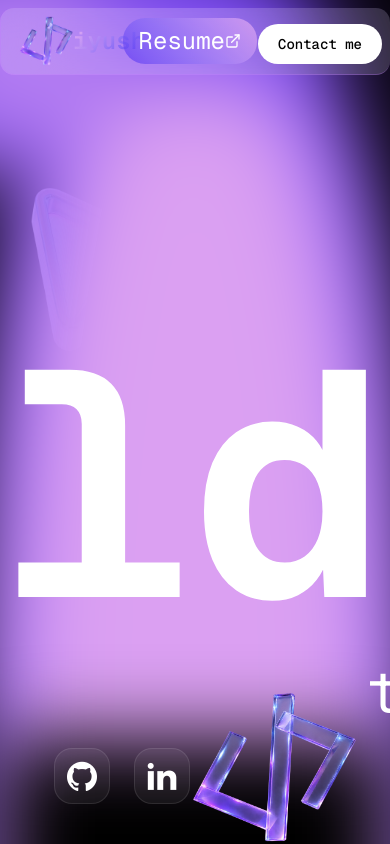
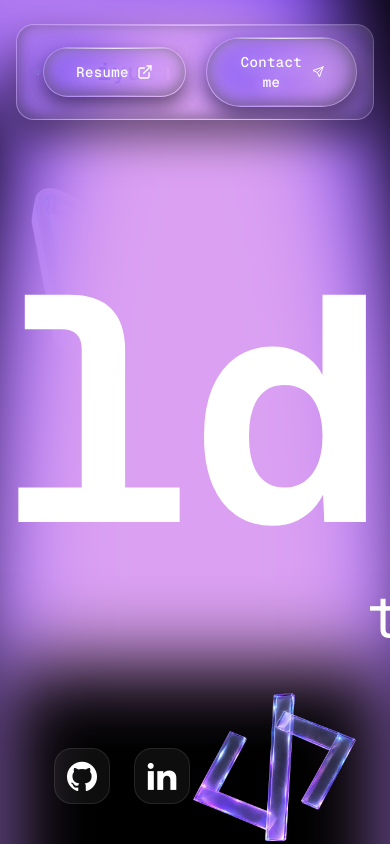
Before and after one commit to Piyush-D-E-V/My-Portfolio, a Next.js app: page / in a window 390 px wide. Shown: the top 844 px of the page. Built offline with nearby package versions, Linux system fonts and the light colour scheme.

Commit message:
added project and details in the stack

```diff
--- a/app/page.tsx
+++ b/app/page.tsx
@@ -4,14 +4,17 @@ import FeaturedProjects from "@/components/FeaturedProjects";
 import HeroSection from "@/components/Herosection";
 import Mailsection from "@/components/Mailsection";
 import SkillSection from "@/components/SkillSection";
-import Aboutme from "@/components/ui/Aboutme";
+import Aboutme from "@/components/Aboutme";
 import React from "react";
 
 const page = () => {
   return (
     <div className="bg-black text-white">
-      <HeroSection />
-      <div className="absolute w-full h-50 bg-linear-0 from-black to-transparent "></div>
+      <div>
+        <HeroSection />
+        <div className="absolute w-full h-50 bg-linear-0 from-black to-transparent "></div>
+      </div>
+
       <FadeIn>
         <div className="mt-15 gap-20 flex flex-col">
           <h1 className="flex justify-center text-6xl">Featured Projects</h1>
@@ -42,16 +45,22 @@ const page = () => {
       </FadeIn>
 
       <FadeIn>
-        <div>
-          <h1 className=" mt-20 flex justify-center text-6xl">All Projects</h1>
+        <div className="flex flex-col gap-0 mt-20">
+          <h1 className="absolute top-20 flex justify-start pl-15 text-6xl font-bold z-50">
+            All Projects
+          </h1>
           <AllProjectStack />
         </div>
       </FadeIn>
       <FadeIn>
         <SkillSection />
       </FadeIn>
-      <Aboutme />
-      <Mailsection/>
+      <FadeIn>
+        <Aboutme />
+      </FadeIn>
+      <FadeIn>
+        <Mailsection />
+      </FadeIn>
     </div>
   );
 };
--- a/components/ui/Aboutme.tsx
+++ b/components/Aboutme.tsx
@@ -1,11 +1,11 @@
 'use client'
-import ScrollReveal from './ScrollReveal'
+import ScrollReveal from './ui/ScrollReveal'
 
 const Aboutme = () => {
   return (
-    <section className="flex flex-col gap-8 pb-12 pt-32 px-6 max-w-4xl mx-auto">
+    <section className="flex flex-col gap-8 pb-12 pt-32 px-6 max-w-7xl mx-auto relative">
+      <h1 className='absolute top-15 text-6xl z-50 font-bold left-0'>About Me</h1>
     <div className='text-3xl md:text-5xl lg:text-6xl text-gray-200 leading-tight md:leading-snug font-bold tracking-tight'>
-
 
 <ScrollReveal
   baseOpacity={0.1}
--- a/components/Navbar/Navbar.tsx
+++ b/components/Navbar/Navbar.tsx
@@ -1,15 +1,67 @@
-import React from 'react'
+'use client'
+import React, { useState, useEffect } from 'react'
 import NavbarRight from './NavbarItems/NavbarRight'
 import NavbarLeft from './NavbarItems/NavbarLeft'
 
 const Navbar = () => {
+  // State to track if the navbar should be visible or hidden
+  const [isVisible, setIsVisible] = useState(true);
+
+  useEffect(() => {
+    // We use a simple variable inside the effect to track the last scroll position
+    // without triggering unnecessary React re-renders.
+    let lastScrollY = window.scrollY;
+
+    const handleScroll = () => {
+      const currentScrollY = window.scrollY;
+
+      // If we scroll down AND we are past the top 80 pixels of the page, hide it!
+      if (currentScrollY > lastScrollY && currentScrollY > 80) {
+        setIsVisible(false);
+      } else {
+        // If we scroll up (or if we are at the very top), show it!
+        setIsVisible(true);
+      }
+
+      // Update the tracking variable for the next scroll event
+      lastScrollY = currentScrollY;
+    };
+
+    // Attach the listener
+    window.addEventListener('scroll', handleScroll, { passive: true });
+
+    // Cleanup the listener when the component unmounts
+    return () => {
+      window.removeEventListener('scroll', handleScroll);
+    };
+  }, []);
+
   return (
-    <div className='flex justify-self-center max-w-300 w-full text-2xl bg-white/15 backdrop-blur-2xl px-2 py-2 mt-2 rounded-xl z-30 border-purple-400/30 border-l border-b'>
-      <div className='flex w-full justify-between items-center'>
-          <NavbarRight/>
-        <NavbarLeft/>
+    // 1. The Dynamic Wrapper
+    // Notice the Tailwind template literal at the end that swaps classes based on the `isVisible` state
+    <div
+      className={`fixed top-6 left-1/2 -translate-x-1/2 w-full max-w-[1200px] px-4 z-[100] transition-all duration-500 ease-[cubic-bezier(0.16,1,0.3,1)] ${
+        isVisible ? 'translate-y-0 opacity-100' : '-translate-y-[150%] opacity-0 pointer-events-none'
+      }`}
+    >
+
+      {/* 2. The Hollow Glass Shell */}
+      <div className='relative w-full flex justify-between items-center bg-white/5 backdrop-blur-xl px-4 py-3 rounded-2xl border border-white/20 shadow-[inset_0_2px_15px_rgba(255,255,255,0.15),inset_0_-2px_15px_rgba(0,0,0,0.5),0_20px_40px_rgba(0,0,0,0.5)] overflow-hidden'>
+
+        {/* 3. The Specular Highlights */}
+        <div className="absolute top-0 inset-x-0 h-[1px] bg-gradient-to-r from-transparent via-white/50 to-transparent"></div>
+        <div className="absolute bottom-0 inset-x-0 h-[1px] bg-gradient-to-r from-transparent via-white/10 to-transparent"></div>
+
+        {/* 4. Subtle Ambient Inner Glow */}
+        <div className="absolute inset-0 bg-gradient-to-r from-[#5E35F2]/5 via-[#EAAEF2]/5 to-[#5E35F2]/5 pointer-events-none"></div>
+
+        {/* 5. The Content Layout */}
+        <div className='relative z-10 flex w-full justify-between items-center text-lg'>
+          <NavbarRight />
+          <NavbarLeft />
+        </div>
+
       </div>
-
     </div>
   )
 }
--- a/components/Navbar/NavbarItems/ContactButton.tsx
+++ b/components/Navbar/NavbarItems/ContactButton.tsx
@@ -2,7 +2,7 @@
 
 export default function ContactButton() {
   const handleContactClick = () => {
-    // 1. Build the Gmail compose URL (pre-filled with your email and a subject)
+    // 1. Build the Gmail compose URL
     const gmailUrl = `https://mail.google.com/mail/?view=cm&fs=1&to=piyush140705@gmail.com&su=New Connection Initiated`;
 
     // 2. Define the size of the floating window
@@ -25,19 +25,37 @@ export default function ContactButton() {
     <button
       type="button"
       onClick={handleContactClick}
-      className="
-        rounded-full
-        bg-white
-        px-5
-        py-2.5
-        text-sm
-        font-medium
-        text-black
-        transition
-        hover:bg-white/90
-      "
+      className="relative group inline-flex items-center justify-center outline-none bg-transparent border-none p-0 cursor-pointer"
     >
-      Contact me
+      {/* 1. The Light Source (Behind the glass) */}
+      <div className="absolute inset-0 rounded-full bg-gradient-to-r from-[#5E35F2] via-[#a364f2] to-[#EAAEF2] opacity-70 blur-[20px] group-hover:opacity-100 group-hover:blur-[25px] transition-all duration-500 scale-95 group-hover:scale-105"></div>
+
+      {/* 2. The Hollow Glass Shell */}
+      <div className="relative flex items-center gap-3 px-8 py-3.5 rounded-full
+        bg-white/5 backdrop-blur-xl border border-white/20
+        shadow-[inset_0_2px_15px_rgba(255,255,255,0.2),inset_0_-2px_15px_rgba(0,0,0,0.5),0_10px_20px_rgba(0,0,0,0.5)]
+        active:scale-95 transition-all duration-300 overflow-hidden"
+      >
+
+        {/* 3. The Specular Highlights (Sharp glass reflections) */}
+        <div className="absolute top-0 inset-x-0 h-[1px] bg-gradient-to-r from-transparent via-white/80 to-transparent"></div>
+        <div className="absolute bottom-0 inset-x-0 h-[1px] bg-gradient-to-r from-transparent via-white/20 to-transparent"></div>
+
+        {/* 4. Text & Icon Content */}
+        <span className="relative z-10 text-white font-medium tracking-wide text-sm flex items-center gap-2 drop-shadow-[0_2px_8px_rgba(255,255,255,0.6)]">
+          Contact me
+
+          {/* Paper-plane send icon to match the action */}
+          <svg
+            className="transition-transform duration-300 group-hover:-translate-y-1 group-hover:translate-x-1"
+            width="16" height="16" viewBox="0 0 24 24" fill="none" stroke="currentColor" strokeWidth="2" strokeLinecap="round" strokeLinejoin="round"
+          >
+            <path d="M22 2L11 13"></path>
+            <polygon points="22 2 15 22 11 13 2 9 22 2"></polygon>
+          </svg>
+        </span>
+
+      </div>
     </button>
   );
 }
--- a/components/Navbar/NavbarItems/NavbarLeft.tsx
+++ b/components/Navbar/NavbarItems/NavbarLeft.tsx
@@ -4,7 +4,7 @@ import ContactButton from './ContactButton'
 
 const NavbarLeft = () => {
   return (
-    <div>
+    <div className='flex justify-center items-center gap-5'>
       <ResumeButton/>
       <ContactButton/>
     </div>
--- a/components/Navbar/NavbarItems/NavbarRight.tsx
+++ b/components/Navbar/NavbarItems/NavbarRight.tsx
@@ -3,15 +3,24 @@ import React from 'react'
 
 const NavbarRight = () => {
   return (
-    <div className='flex justify-center items-center'>
+    <div className='relative flex items-center'>
       <Image
-      src="/images/tag2.png"
-      alt='logo'
-      width={75}
-      height={75}
+        src="/images/tag2.png"
+        alt='logo'
+        width={75}
+        height={75}
+        className="relative z-10 drop-shadow-[0_0_15px_rgba(94,53,242,0.3)]"
       />
-      <div className='absolute left-18 -bg-linear-45 from-[#5E35F2] to-[#EAAEF2] text-transparent bg-clip-text font-semibold'>
-        <p>iyush</p>
+
+      {/*
+        1. bg-gradient-to-r: Creates the color fade.
+        2. text-transparent & bg-clip-text: Paints the text with the gradient.
+        3. drop-shadow-[...]: Creates the physical glowing aura around the letters!
+      */}
+      <div className='absolute left-16 font-semibold text-2xl tracking-wide'>
+        <p className="bg-gradient-to-r from-[#5E35F2] via-[#a364f2] to-[#EAAEF2] text-transparent bg-clip-text drop-shadow-[0_0_15px_rgba(163,100,242,0.6)]">
+          iyush
+        </p>
       </div>
     </div>
   )
--- a/components/Navbar/NavbarItems/ResumeButton.tsx
+++ b/components/Navbar/NavbarItems/ResumeButton.tsx
@@ -3,14 +3,32 @@ import React from 'react'
 
 const ResumeButton = () => {
   return (
-    // target="_blank" opens it in a new tab, so users don't lose your portfolio!
     <a
       href="/Piyush_Mina_Resume.pdf"
       target="_blank"
       rel="noopener noreferrer"
-      className="relative inline-flex h-12 active:scale-95 transition-transform duration-200 p-[1px] focus:outline-none group"
+      className="relative group inline-flex items-center justify-center outline-none"
     >
-      <span className="flex justify-center items-center bg-linear-45 from-[#5E35F2]/70 to-[#EAAEF2]/70 p-4 rounded-3xl hover:shadow-[0_0_30px] hover:shadow-[#5E35F2] hover:from-[#5E35F2] hover:to-[#EAAEF2]">
+      {/* 1. The Light Source (Behind the glass) */}
+      {/* This sits completely behind the button. Because the button is now transparent, this glow will shine right through the center! */}
+      <div className="absolute inset-0 rounded-full bg-gradient-to-r from-[#5E35F2] via-[#a364f2] to-[#EAAEF2] opacity-70 blur-[20px] group-hover:opacity-100 group-hover:blur-[25px] transition-all duration-500 scale-95 group-hover:scale-105"></div>
+
+      {/* 2. The Hollow Glass Shell */}
+      <div className="relative flex items-center gap-3 px-8 py-3.5 rounded-full
+        bg-white/5 backdrop-blur-xl border border-white/20
+        shadow-[inset_0_2px_15px_rgba(255,255,255,0.2),inset_0_-2px_15px_rgba(0,0,0,0.5),0_10px_20px_rgba(0,0,0,0.5)]
+        active:scale-95 transition-all duration-300 overflow-hidden"
+      >
+
+        {/* 3. The Specular Highlights (Sharp glass reflections) */}
+        {/* Top curved reflection */}
+        <div className="absolute top-0 inset-x-0 h-[1px] bg-gradient-to-r from-transparent via-white/80 to-transparent"></div>
+        {/* Bottom curved reflection */}
+        <div className="absolute bottom-0 inset-x-0 h-[1px] bg-gradient-to-r from-transparent via-white/20 to-transparent"></div>
+
+        {/* 4. Text & Icon Content */}
+        {/* Added a strong drop-shadow to the text so it doesn't get lost inside the bright glass */}
+        <span className="relative z-10 text-white font-medium tracking-wide text-sm flex items-center gap-2 drop-shadow-[0_2px_8px_rgba(255,255,255,0.6)]">
           Resume
 
           <svg
@@ -22,6 +40,8 @@ const ResumeButton = () => {
             <line x1="10" y1="14" x2="21" y2="3"></line>
           </svg>
         </span>
+
+      </div>
     </a>
   )
 }
--- a/components/SkillSection.tsx
+++ b/components/SkillSection.tsx
@@ -138,13 +138,14 @@ const SkillSection = () => {
   const formattedIndex = (activeIndex + 1).toString().padStart(2, '0')
 
   return (
+    <div className='relative'>
+      <h1 className='absolute top-15 text-6xl z-50 font-bold left-15'>Skills</h1>
     <div
       ref={sectionRef}
       // 1. Replaced h-150 with h-screen min-h-[700px]
       // 2. Added the magical mask-image class to feather the top and bottom edges
       className="w-full h-screen min-h-[700px] bg-[#050505] flex items-center justify-between overflow-hidden relative [mask-image:linear-gradient(to_bottom,transparent,black_10%,black_90%,transparent)]"
     >
-
       {/* Subtle Top & Bottom Gradient Vignettes to deepen the shadows near the cuts */}
       <div className="absolute top-0 inset-x-0 h-32 bg-gradient-to-b from-black/80 to-transparent z-20 pointer-events-none" />
       <div className="absolute bottom-0 inset-x-0 h-32 bg-gradient-to-t from-black/80 to-transparent z-20 pointer-events-none" />
@@ -255,6 +256,7 @@ const SkillSection = () => {
         }
       `}</style>
     </div>
+    </div>
   )
 }
 
```
Also changed, not shown: components/AllProjectStack.tsx (+123 -39 lines), public/images/f1.png (added), 1 other file (tests, documents, lock files or other folders). Lines whose indentation alone changed are shown as unchanged.
